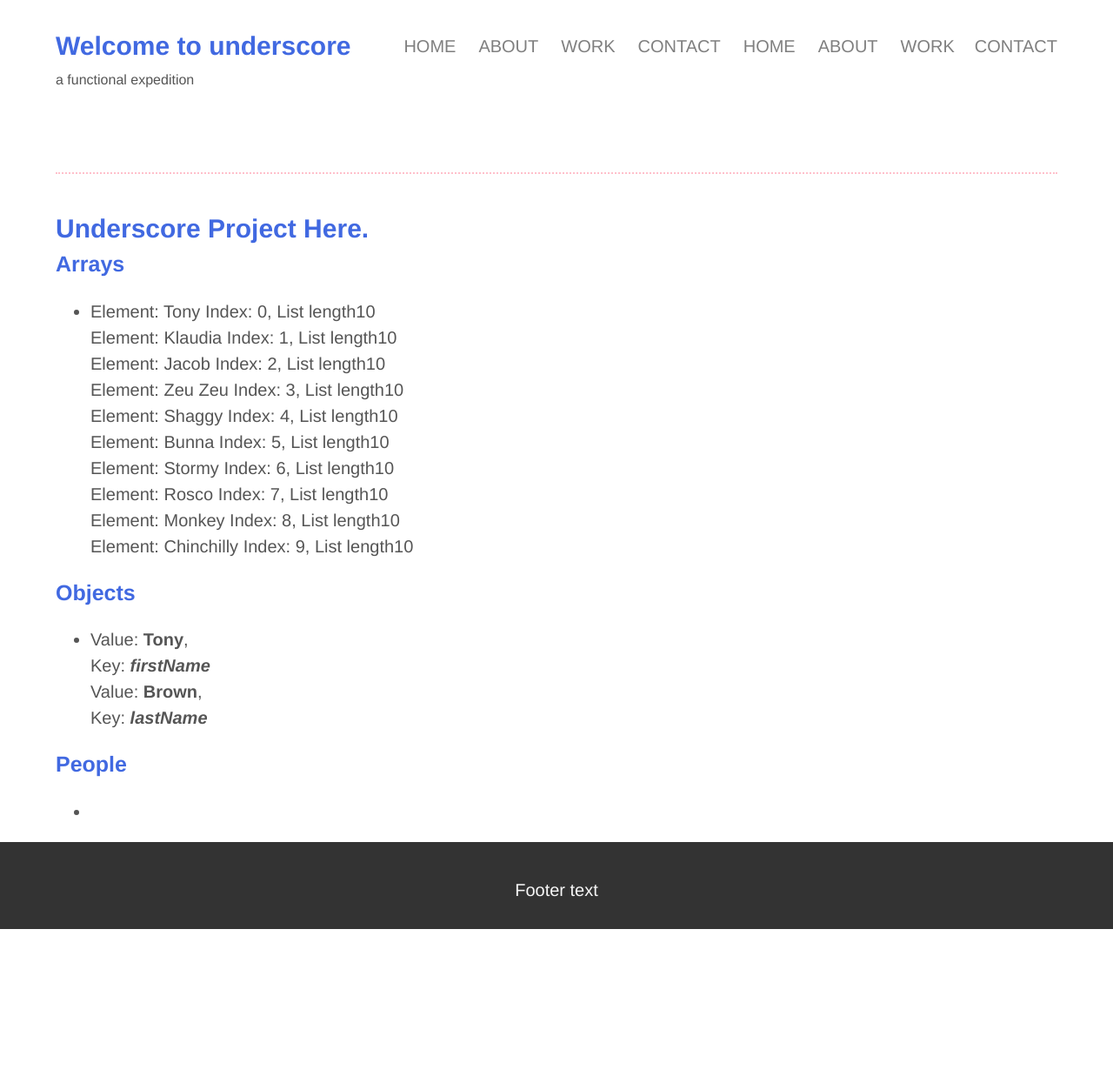
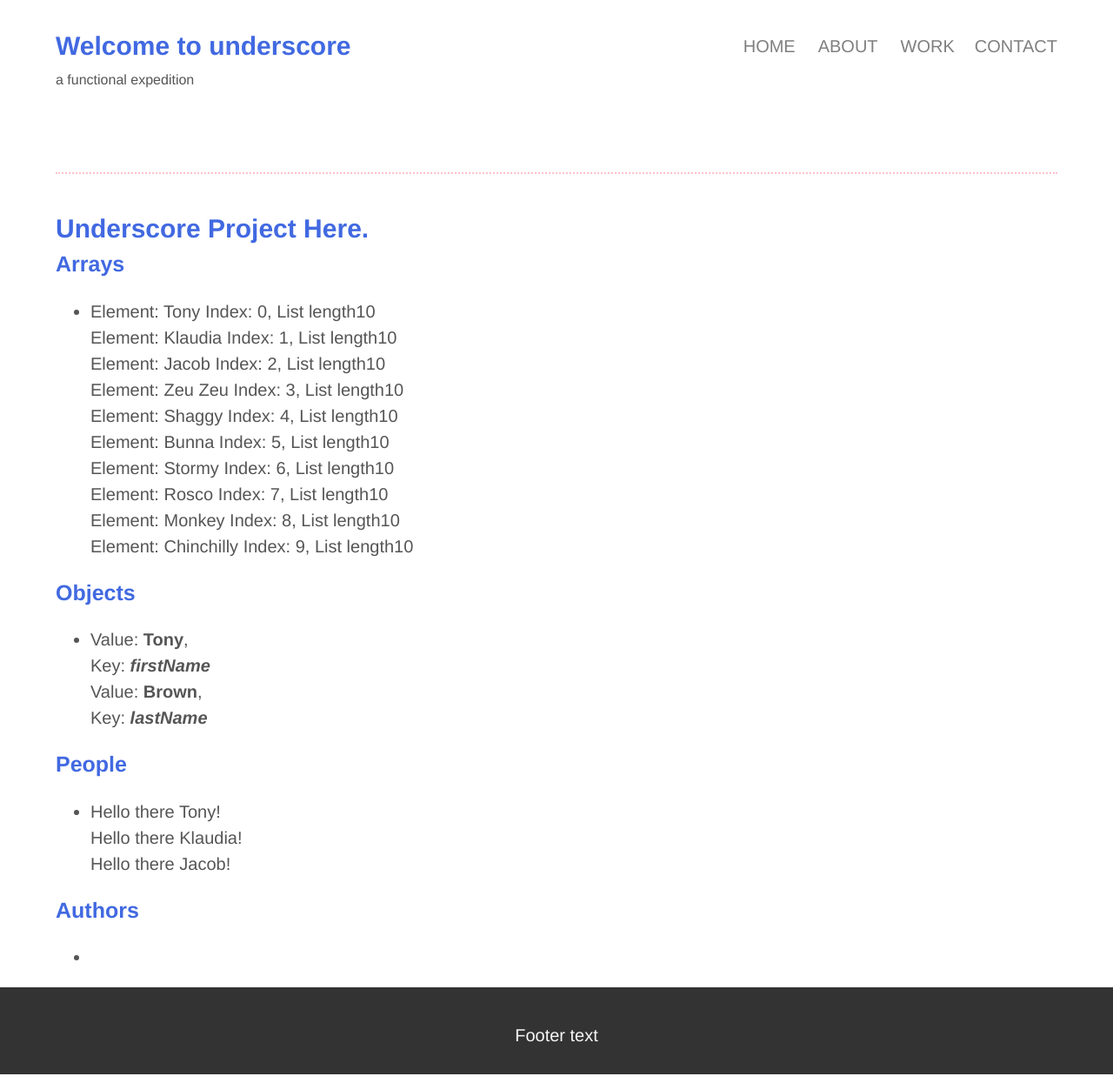
Before and after one commit to anthonybrown/using_underscore, a plain HTML site: page index.html in a window 1280 px wide. Shown: the whole page at 87% size. Before the commit the page ends 1078 px from the top, so only its background shows below. Drawn offline with Linux system fonts and the light colour scheme.

Commit message:
create an object and pass in the messenger object

```diff
--- a/index.html
+++ b/index.html
@@ -23,10 +23,6 @@
 						<li><a href='#'>about</a></li>
 						<li><a href='#'>work</a></li>
 						<li><a href='#'>contact</a></li>
-						<li><a href='#'>home</a></li>
-						<li><a href='#'>about</a></li>
-						<li><a href='#'>work</a></li>
-						<li><a href='#'>contact</a></li>
 					</ul>
 				</nav>
 			</header>
@@ -44,7 +40,11 @@
 				</ul>
 				<h3>People</h3>
 				<ul>
-					<li id="peoples"></li>
+					<li id="people"></li>
+				</ul>
+				<h3>Authors</h3>
+				<ul>
+					<li id="author"></li>
 				</ul>
 			</section>
 		</div>
--- a/js/app.js
+++ b/js/app.js
@@ -29,13 +29,12 @@ var peoples = {
 	}
 }
 
-_.each(people.names, function (elem, index, list) {
-	peoples.innerHTML += this.getMessage(elem)
-}, people);
+_.each(peoples.names, function (elem, index, list) {
+	people.innerHTML += this.getMessage(elem)
+}, peoples);
 // passing in peoples after iterator
-// as the last argument to the each function
-// will bind peoples to the this pointer.
-// without passing in peoples
-// it would point to the iterator function
-// instead of the getMessage method
-// very handy to pass in the context to the each function.
+// as the last argument to each function
+// that will bind the peoples object
+// to the this pointer of getMessage method
+// passing in the context to the each function
+// is very handy
```
